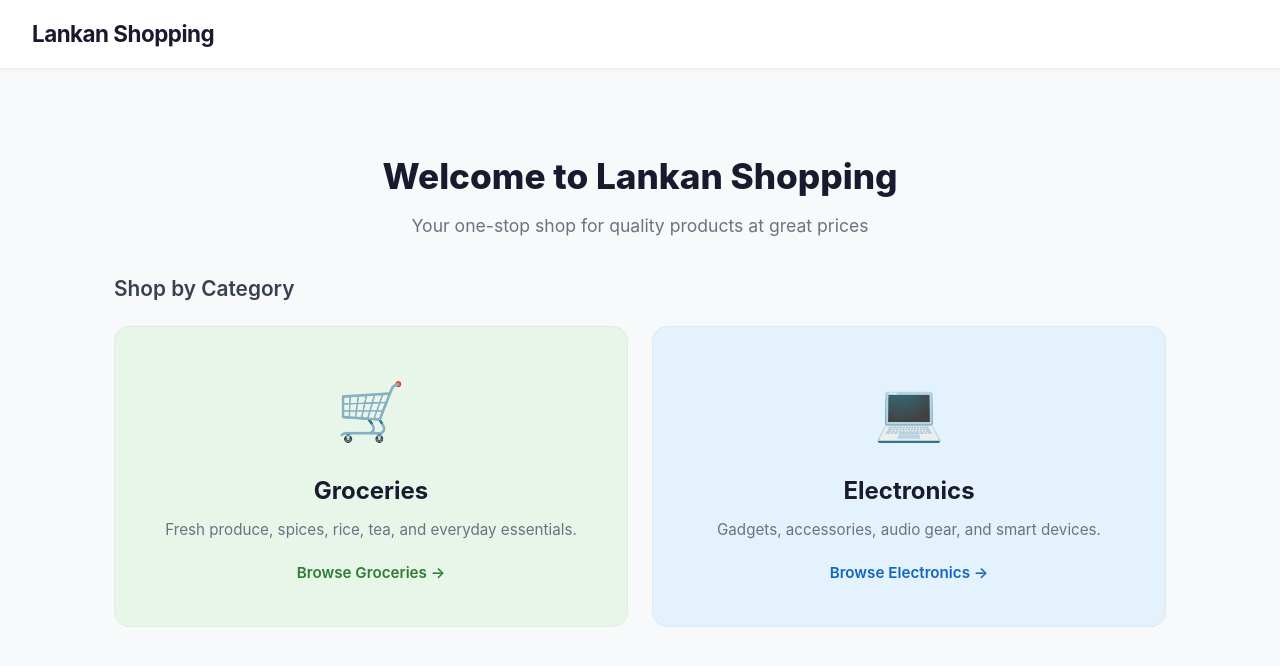
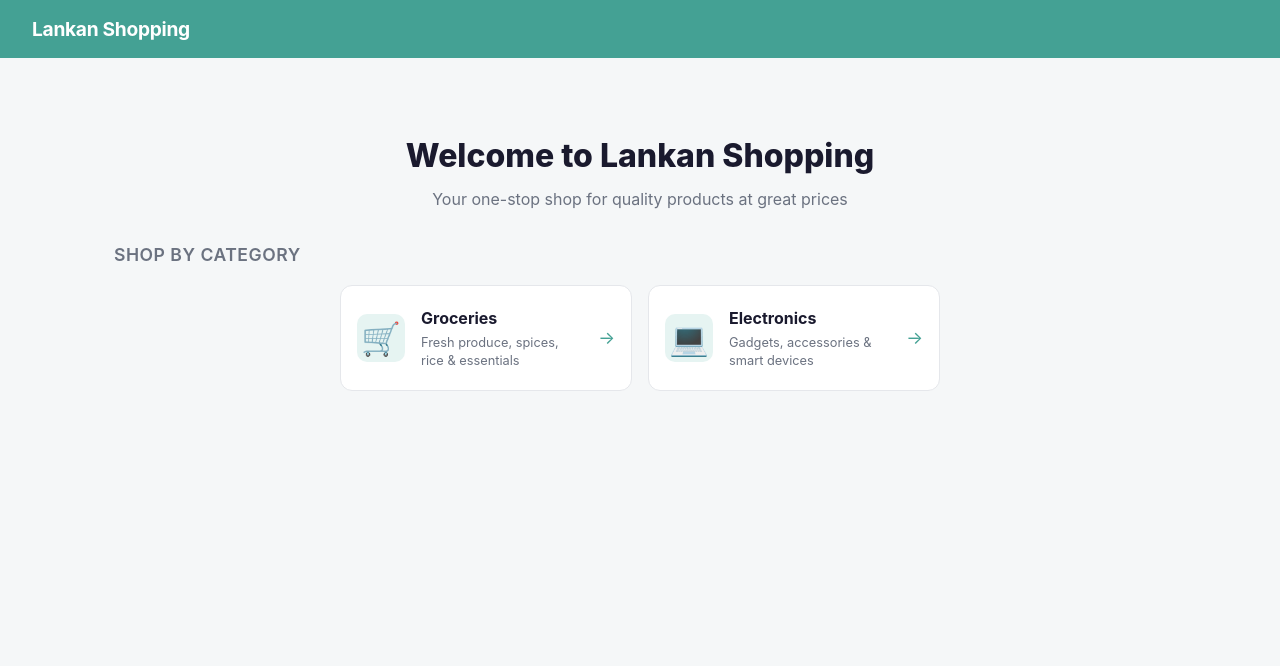
Before and after one commit to nethann/LankanShopping, a React (Vite) app: page / in a window 1280 px wide. Shown: the top 666 px of the page. Built offline with nearby package versions, Linux system fonts and the light colour scheme.

Commit message:
updated ui

```diff
--- a/src/App.css
+++ b/src/App.css
@@ -1,18 +1,17 @@
 /* ===== Navbar ===== */
 .navbar {
-  background: #ffffff;
-  padding: 1rem 2rem;
-  box-shadow: 0 1px 3px rgba(0, 0, 0, 0.08);
+  background: var(--primary);
+  padding: 0.85rem 2rem;
   position: sticky;
   top: 0;
   z-index: 100;
 }
 
 .navbar-brand {
-  font-size: 1.4rem;
+  font-size: 1.2rem;
   font-weight: 700;
-  color: #1a1a2e;
-  letter-spacing: -0.5px;
+  color: #ffffff;
+  letter-spacing: -0.3px;
 }
 
 /* ===== Main Content ===== */
@@ -25,76 +24,100 @@
 /* ===== Home Page ===== */
 .hero {
   text-align: center;
-  padding: 3rem 1rem 2rem;
+  padding: 2.5rem 1rem 1.75rem;
 }
 
 .hero h1 {
-  font-size: 2.2rem;
+  font-size: 2rem;
   font-weight: 800;
-  color: #1a1a2e;
-  margin-bottom: 0.5rem;
+  color: var(--text);
+  margin-bottom: 0.4rem;
 }
 
 .hero p {
-  font-size: 1.1rem;
-  color: #6b7280;
+  font-size: 1rem;
+  color: var(--text-muted);
 }
 
 .section-title {
-  font-size: 1.3rem;
+  font-size: 1.1rem;
   font-weight: 600;
-  color: #374151;
-  margin-bottom: 1.25rem;
+  color: var(--text-muted);
+  margin-bottom: 1rem;
+  text-transform: uppercase;
+  letter-spacing: 0.5px;
 }
 
 /* ===== Category Cards ===== */
 .category-grid {
   display: grid;
   grid-template-columns: repeat(2, 1fr);
-  gap: 1.5rem;
+  gap: 1rem;
+  max-width: 600px;
+  margin: 0 auto;
 }
 
 .category-card {
-  background: var(--card-bg, #f0f0f0);
-  border-radius: 16px;
-  padding: 2.5rem 2rem;
+  background: var(--surface);
+  border-radius: 12px;
+  padding: 1.25rem 1rem;
   display: flex;
-  flex-direction: column;
+  flex-direction: row;
   align-items: center;
-  text-align: center;
+  gap: 1rem;
   transition: transform 0.2s ease, box-shadow 0.2s ease;
-  border: 1px solid rgba(0, 0, 0, 0.04);
+  border: 1px solid var(--border);
 }
 
 .category-card:hover {
-  transform: translateY(-4px);
-  box-shadow: 0 12px 32px rgba(0, 0, 0, 0.1);
+  transform: translateY(-2px);
+  box-shadow: 0 8px 20px rgba(68, 161, 148, 0.12);
+  border-color: var(--secondary);
 }
 
 .category-emoji {
-  font-size: 3.5rem;
-  margin-bottom: 1rem;
+  font-size: 2rem;
+  flex-shrink: 0;
+  width: 3rem;
+  height: 3rem;
+  display: flex;
+  align-items: center;
+  justify-content: center;
+  background: var(--primary-light);
+  border-radius: 10px;
+}
+
+.category-text {
+  flex: 1;
+  min-width: 0;
 }
 
 .category-name {
-  font-size: 1.5rem;
+  font-size: 1rem;
   font-weight: 700;
-  color: #1a1a2e;
-  margin-bottom: 0.5rem;
+  color: var(--text);
+  margin-bottom: 0.15rem;
 }
 
 .category-desc {
-  font-size: 0.95rem;
-  color: #6b7280;
-  margin-bottom: 1.25rem;
-  line-height: 1.5;
+  font-size: 0.8rem;
+  color: var(--text-muted);
+  line-height: 1.4;
+  display: -webkit-box;
+  -webkit-line-clamp: 2;
+  -webkit-box-orient: vertical;
+  overflow: hidden;
 }
 
-.category-cta {
-  font-size: 0.95rem;
-  font-weight: 600;
-  color: var(--card-accent, #333);
-  transition: gap 0.2s ease;
+.category-arrow {
+  color: var(--primary);
+  font-size: 1.1rem;
+  flex-shrink: 0;
+  transition: transform 0.2s ease;
+}
+
+.category-card:hover .category-arrow {
+  transform: translateX(3px);
 }
 
 /* ===== Category Page ===== */
@@ -103,98 +126,100 @@
 }
 
 .page-title {
-  font-size: 2rem;
+  font-size: 1.75rem;
   font-weight: 800;
-  color: #1a1a2e;
-  margin-bottom: 0.25rem;
+  color: var(--text);
+  margin-bottom: 0.2rem;
 }
 
 .page-subtitle {
-  color: #6b7280;
-  font-size: 1.05rem;
-  margin-bottom: 2rem;
+  color: var(--text-muted);
+  font-size: 0.95rem;
+  margin-bottom: 1.75rem;
 }
 
 /* ===== Product Grid ===== */
 .product-grid {
   display: grid;
-  grid-template-columns: repeat(auto-fill, minmax(240px, 1fr));
-  gap: 1.25rem;
+  grid-template-columns: repeat(auto-fill, minmax(230px, 1fr));
+  gap: 1rem;
 }
 
 /* ===== Product Card ===== */
 .product-card {
-  background: #ffffff;
-  border-radius: 14px;
-  padding: 1.5rem;
-  border: 1px solid #e5e7eb;
+  background: var(--surface);
+  border-radius: 12px;
+  padding: 1.25rem;
+  border: 1px solid var(--border);
   display: flex;
   flex-direction: column;
-  transition: box-shadow 0.2s ease, transform 0.2s ease;
+  transition: box-shadow 0.2s ease, transform 0.2s ease, border-color 0.2s ease;
 }
 
 .product-card:hover {
-  box-shadow: 0 8px 24px rgba(0, 0, 0, 0.08);
+  box-shadow: 0 6px 20px rgba(68, 161, 148, 0.1);
   transform: translateY(-2px);
+  border-color: var(--secondary);
 }
 
 .product-emoji {
-  font-size: 2.8rem;
-  margin-bottom: 0.75rem;
+  font-size: 2.4rem;
+  margin-bottom: 0.6rem;
 }
 
 .product-name {
-  font-size: 1.1rem;
+  font-size: 1rem;
   font-weight: 600;
-  color: #1a1a2e;
-  margin-bottom: 0.4rem;
+  color: var(--text);
+  margin-bottom: 0.3rem;
 }
 
 .product-description {
-  font-size: 0.88rem;
-  color: #6b7280;
+  font-size: 0.82rem;
+  color: var(--text-muted);
   flex: 1;
-  margin-bottom: 1rem;
-  line-height: 1.5;
+  margin-bottom: 0.85rem;
+  line-height: 1.45;
 }
 
 .product-footer {
   display: flex;
   align-items: center;
   justify-content: space-between;
-  gap: 0.75rem;
+  gap: 0.5rem;
 }
 
 .product-price {
-  font-size: 1.1rem;
+  font-size: 1.05rem;
   font-weight: 700;
-  color: #1a1a2e;
+  color: var(--primary);
 }
 
 .add-to-cart-btn {
-  background: #1a1a2e;
+  background: var(--accent);
   color: #ffffff;
   border: none;
   border-radius: 8px;
-  padding: 0.5rem 1rem;
-  font-size: 0.85rem;
+  padding: 0.45rem 0.9rem;
+  font-size: 0.8rem;
   font-weight: 600;
   cursor: pointer;
-  transition: background 0.2s ease;
+  transition: opacity 0.2s ease;
 }
 
 .add-to-cart-btn:hover {
-  background: #2d2d4e;
+  opacity: 0.88;
 }
 
 /* ===== Responsive ===== */
 @media (max-width: 640px) {
   .category-grid {
     grid-template-columns: 1fr;
+    max-width: 100%;
   }
 
   .hero h1 {
-    font-size: 1.7rem;
+    font-size: 1.5rem;
   }
 
   .product-grid {
--- a/src/index.css
+++ b/src/index.css
@@ -7,11 +7,23 @@
 }
 
 :root {
+  --primary: #44A194;
+  --secondary: #7EACB5;
+  --accent: #BF4646;
+  --primary-light: #e6f4f2;
+  --secondary-light: #eaf3f5;
+  --accent-light: #fdeaea;
+  --text: #1a1a2e;
+  --text-muted: #6b7280;
+  --bg: #f5f7f8;
+  --surface: #ffffff;
+  --border: #e5e7eb;
+
   font-family: "Inter", system-ui, -apple-system, sans-serif;
   line-height: 1.6;
   font-weight: 400;
-  color: #1a1a2e;
-  background-color: #f8f9fa;
+  color: var(--text);
+  background-color: var(--bg);
   font-synthesis: none;
   text-rendering: optimizeLegibility;
   -webkit-font-smoothing: antialiased;
--- a/src/pages/Home.tsx
+++ b/src/pages/Home.tsx
@@ -5,17 +5,13 @@ const categories = [
     name: "Groceries",
     path: "/groceries",
     emoji: "🛒",
-    description: "Fresh produce, spices, rice, tea, and everyday essentials.",
-    color: "#e8f5e9",
-    accent: "#2e7d32",
+    description: "Fresh produce, spices, rice & essentials",
   },
   {
     name: "Electronics",
     path: "/electronics",
     emoji: "💻",
-    description: "Gadgets, accessories, audio gear, and smart devices.",
-    color: "#e3f2fd",
-    accent: "#1565c0",
+    description: "Gadgets, accessories & smart devices",
   },
 ];
 
@@ -29,16 +25,13 @@ export default function Home() {
       <h2 className="section-title">Shop by Category</h2>
       <div className="category-grid">
         {categories.map((cat) => (
-          <Link
-            to={cat.path}
-            key={cat.name}
-            className="category-card"
-            style={{ "--card-bg": cat.color, "--card-accent": cat.accent } as React.CSSProperties}
-          >
+          <Link to={cat.path} key={cat.name} className="category-card">
             <span className="category-emoji">{cat.emoji}</span>
-            <h3 className="category-name">{cat.name}</h3>
-            <p className="category-desc">{cat.description}</p>
-            <span className="category-cta">Browse {cat.name} &rarr;</span>
+            <div className="category-text">
+              <h3 className="category-name">{cat.name}</h3>
+              <p className="category-desc">{cat.description}</p>
+            </div>
+            <span className="category-arrow">&rarr;</span>
           </Link>
         ))}
       </div>
```
